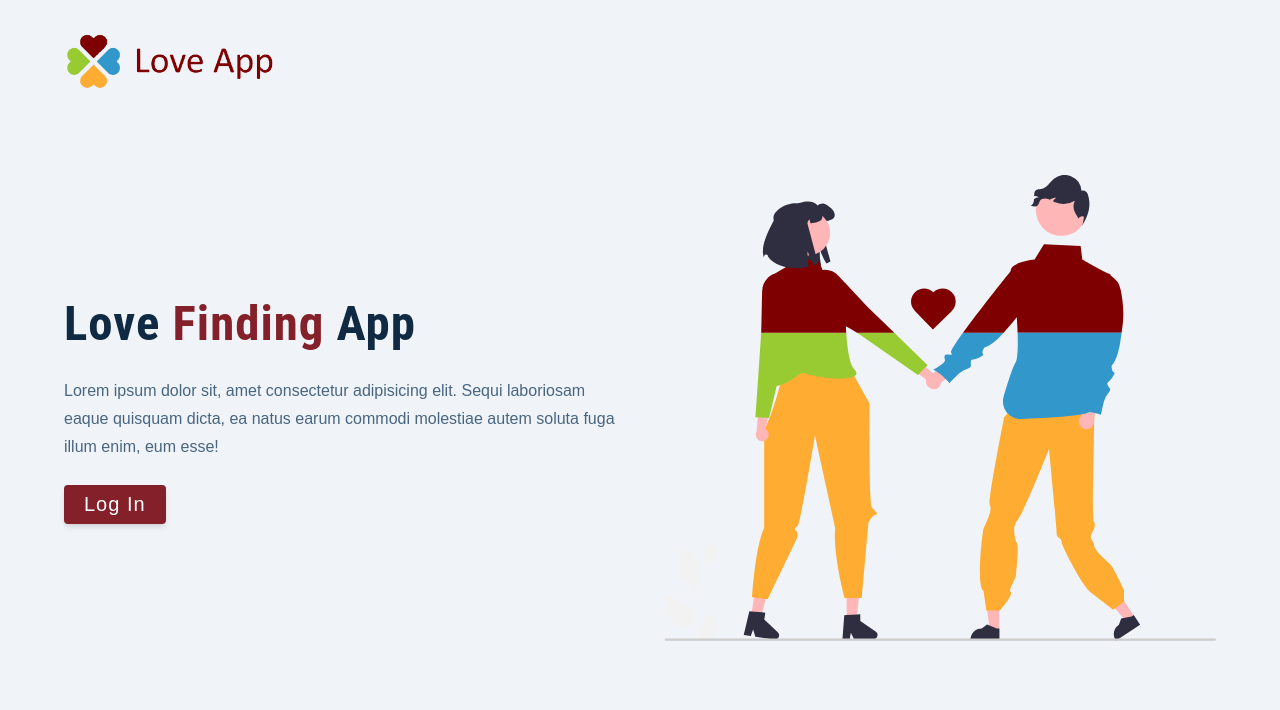
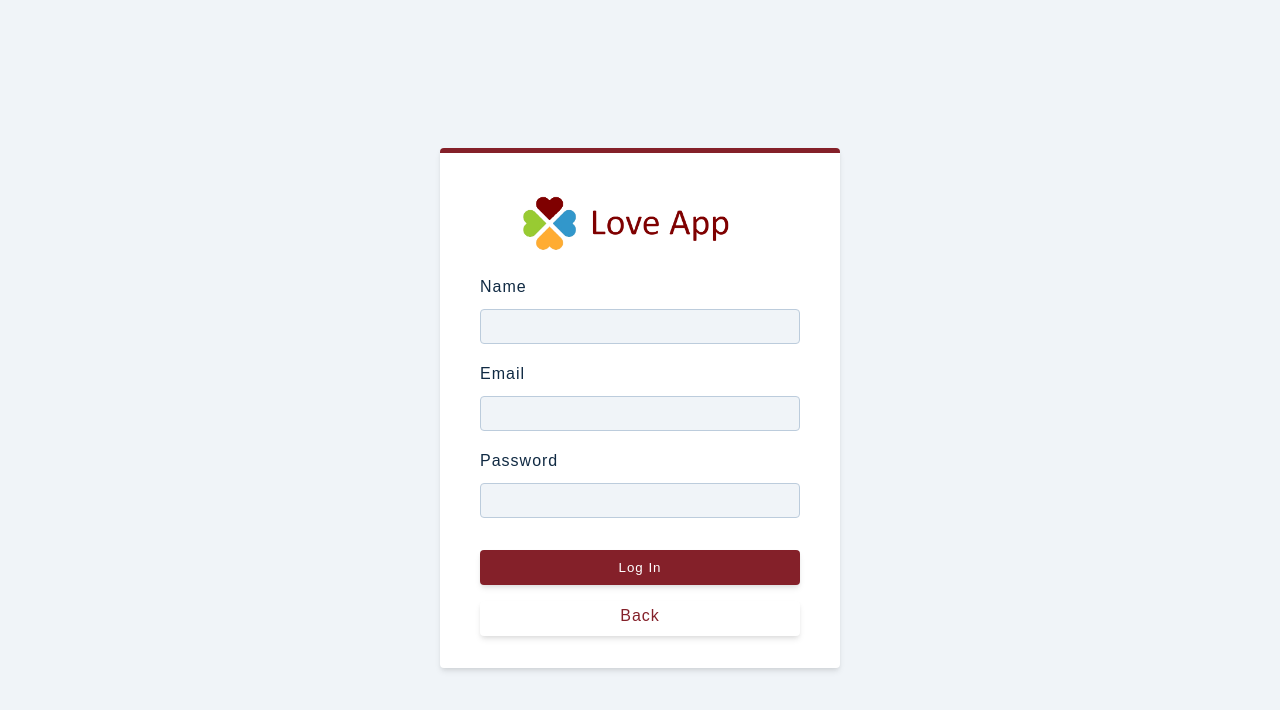
Before and after one commit to obrm/react-demo-dating-app, a React (Create React App) app: page /login in a window 1280 px wide. Shown: the top 710 px of the page. Built offline with nearby package versions, Linux system fonts and the light colour scheme.

Commit message:
added react router dom

```diff
--- a/package.json
+++ b/package.json
@@ -9,6 +9,7 @@
     "react": "^18.2.0",
     "react-dom": "^18.2.0",
     "react-icons": "^4.7.1",
+    "react-router-dom": "^6.2.2",
     "react-scripts": "5.0.1",
     "styled-components": "^5.3.6",
     "web-vitals": "^2.1.4"
--- a/src/App.js
+++ b/src/App.js
@@ -1,36 +1,19 @@
-import { useState, useEffect } from 'react';
-
-import { PAGES } from './constants';
+import { BrowserRouter as Router, Route, Routes } from 'react-router-dom';
 
 import { Main, Landing, Login } from './pages';
 
-import './styles/App.css'
-
-const userData = localStorage.getItem('userData') ? JSON.parse(localStorage.getItem('userData')) : null;
+import './styles/App.css';
 
 const App = () => {
-  const [page, setPage] = useState('landing');
-
-  const [landing, login, main] = PAGES;
-
-  useEffect(() => {
-    if (!userData) {
-      setPage(landing);
-    } else {
-      setPage(main);
-    }
-  }, [landing, main]);
-
-  switch (page) {
-    case landing:
-      return <Landing setPage={setPage} />;
-    case login:
-      return <Login setPage={setPage} />;
-    case main:
-      return <Main setPage={setPage} />;
-    default:
-      return <Landing setPage={setPage} />;
-  }
+  return (
+    <Router>
+      <Routes>
+        <Route path="/" element={<Landing />} />
+        <Route path="/login" element={<Login />} />
+        <Route path="/main" element={<Main />} />
+      </Routes>
+    </Router>
+  );
 };
 
 export default App;
--- a/src/components/Navbar.component.js
+++ b/src/components/Navbar.component.js
@@ -1,4 +1,6 @@
-import { useState } from 'react';
+import { useState, useEffect } from 'react';
+import { useNavigate } from 'react-router-dom';
+
 import { FaUserCircle, FaCaretDown } from 'react-icons/fa';
 
 import Wrapper from '../styles/styled/Navbar.styled';
@@ -7,8 +9,16 @@ import Logo from './Logo.component';
 const Navbar = ({ user, setUser }) => {
   const [showLogout, setShowLogout] = useState(false);
 
+  const navigate = useNavigate();
+
+  useEffect(() => {
+    if (!user) {
+      navigate('/');
+    }
+  }, [navigate, user]);
+
   const handleLogout = () => {
-    setUser('');
+    setUser(null);
     localStorage.removeItem('userData');
   };
 
--- a/src/constants/index.js
+++ /dev/null
@@ -1 +0,0 @@
-export const PAGES = ['landing', 'login', 'main'];
--- a/src/hooks/useLogin.js
+++ b/src/hooks/useLogin.js
@@ -1,4 +1,5 @@
 import { useState } from "react";
+import { useNavigate } from 'react-router-dom';
 
 import useInput from './useInput';
 import { validateEmail } from '../utils/validateEmail';
@@ -6,6 +7,8 @@ import { validateEmail } from '../utils/validateEmail';
 const useLogin = () => {
   const [isLoading, setIsLoading] = useState(false);
   const [error, setError] = useState(false);
+
+  const navigate = useNavigate();
 
   const {
     value: name,
@@ -41,11 +44,11 @@ const useLogin = () => {
       handlePasswordBlur();
       return;
     } else {
-      setError(false);
-      localStorage.setItem('userData', JSON.stringify({ name, email }));
-
       setTimeout(() => {
-        window.location.reload(false);
+        setIsLoading(false);
+        setError(false);
+        localStorage.setItem('userData', JSON.stringify({ name, email }));
+        navigate('/main');
       }, 2000);
     }
   };
--- a/src/pages/Landing.page.js
+++ b/src/pages/Landing.page.js
@@ -1,12 +1,11 @@
-import { PAGES } from '../constants';
+import { Link } from 'react-router-dom';
 
 import main from '../assets/images/main.svg';
 import Wrapper from '../styles/styled/Landing.styled';
 import { Logo } from '../components';
 
-const [, login] = PAGES;
 
-const Landing = ({ setPage }) => {
+const Landing = () => {
   return (
     <Wrapper>
       <nav>
@@ -20,9 +19,9 @@ const Landing = ({ setPage }) => {
           <p>
             Lorem ipsum dolor sit, amet consectetur adipisicing elit. Sequi laboriosam eaque quisquam dicta, ea natus earum commodi molestiae autem soluta fuga illum enim, eum esse!
           </p>
-          <button onClick={() => setPage(login)} className='btn btn-hero'>
+          <Link to='/login' className='btn btn-hero'>
             Log In
-          </button>
+          </Link>
         </div>
         <img src={main} alt='love finding app' className='img main-img' />
       </div>
--- a/src/pages/Login.page.js
+++ b/src/pages/Login.page.js
@@ -1,12 +1,10 @@
-import { PAGES } from '../constants';
+import { Link } from 'react-router-dom';
 
 import { Logo, FormRow } from '../components';
 import Wrapper from '../styles/styled/Login.styled';
 import useLogin from './../hooks/useLogin';
 
-const [landing] = PAGES;
-
-const Login = ({ setPage }) => {
+const Login = () => {
   const {
     name,
     nameError,
@@ -62,9 +60,9 @@ const Login = ({ setPage }) => {
         <button type='submit' className='btn btn-block' disabled={error || isLoading}>
           {isLoading ? 'loading...' : 'Log In'}
         </button>
-        <button className='btn btn-block btn-light mt' onClick={() => setPage(landing)}>
+        <Link to='/' className='btn btn-block btn-light mt'>
           Back
-        </button>
+        </Link>
       </form>
     </Wrapper>
   );
--- a/src/pages/Main.page.js
+++ b/src/pages/Main.page.js
@@ -1,24 +1,24 @@
 import { useState, useEffect } from 'react';
-
-import { PAGES } from '../constants';
+import { useNavigate } from 'react-router-dom';
 
 import Wrapper from '../styles/styled/Main.styled';
 import { Navbar, UsersList } from '../components';
 
 import data from '../data';
 
-const [landing] = PAGES;
 const userDate = JSON.parse(localStorage.getItem('userData'));
 
-const Main = ({ setPage }) => {
+const Main = () => {
   const [user, setUser] = useState(userDate);
   const [users, setUsers] = useState(data);
 
+  const navigate = useNavigate();
+
   useEffect(() => {
     if (!user) {
-      setPage(landing);
+      navigate('/');
     }
-  }, [setPage, user]);
+  }, [navigate, user]);
 
 
   const delUser = (id) => {
--- a/src/styles/App.css
+++ b/src/styles/App.css
@@ -173,6 +173,7 @@ a,
 button {
   line-height: 1.15;
 }
+a,
 button:disabled {
   cursor: not-allowed;
 }
@@ -222,6 +223,7 @@ ul {
 }
 .btn-block {
   width: 100%;
+  text-align: center;
 }
 .btn-hero {
   font-size: 1.25rem;
```
Also changed, not shown: 1 other file (tests, documents, lock files or other folders).
